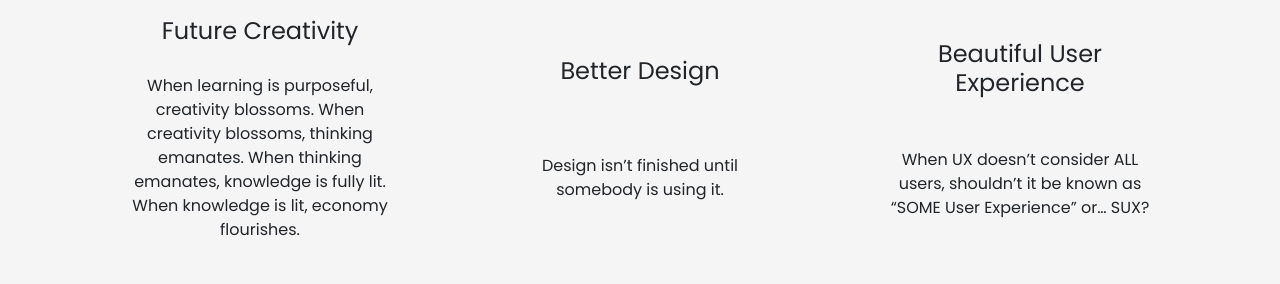
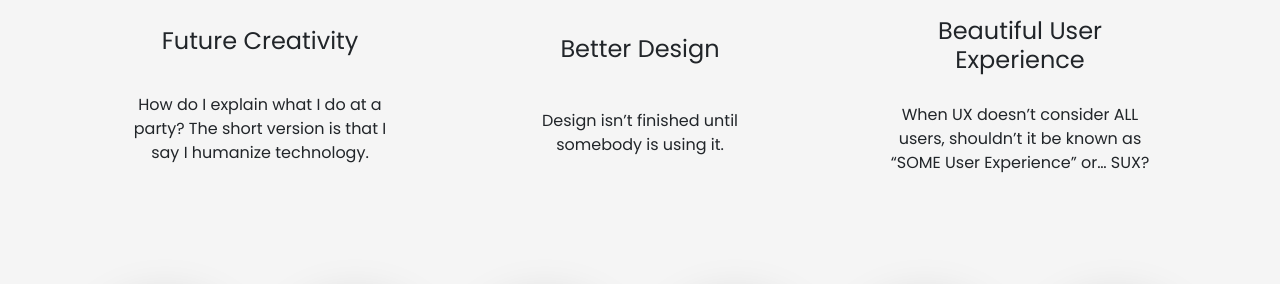
Before and after one commit to lakhan1989/portfolio, a plain HTML site: page index.html in a window 1280 px wide. Shown: the part 3553-3837 px from the top of the page. Drawn offline with nearby package versions, Linux system fonts and the light colour scheme; files that its build step writes are made by us from their sources.

Commit message:
Update index.html

```diff
--- a/index.html
+++ b/index.html
@@ -206,7 +206,7 @@
           <i class="fas fa-check-circle"></i>
           <h4>Future Creativity</h4>
           <p>
-            When learning is purposeful, creativity blossoms. When creativity blossoms, thinking emanates. When thinking emanates, knowledge is fully lit. When knowledge is lit, economy flourishes.
+            How do I explain what I do at a party? The short version is that I say I humanize technology.
           </p>
         </div>
         <div class="col-lg-4 text-center check-section">
```
